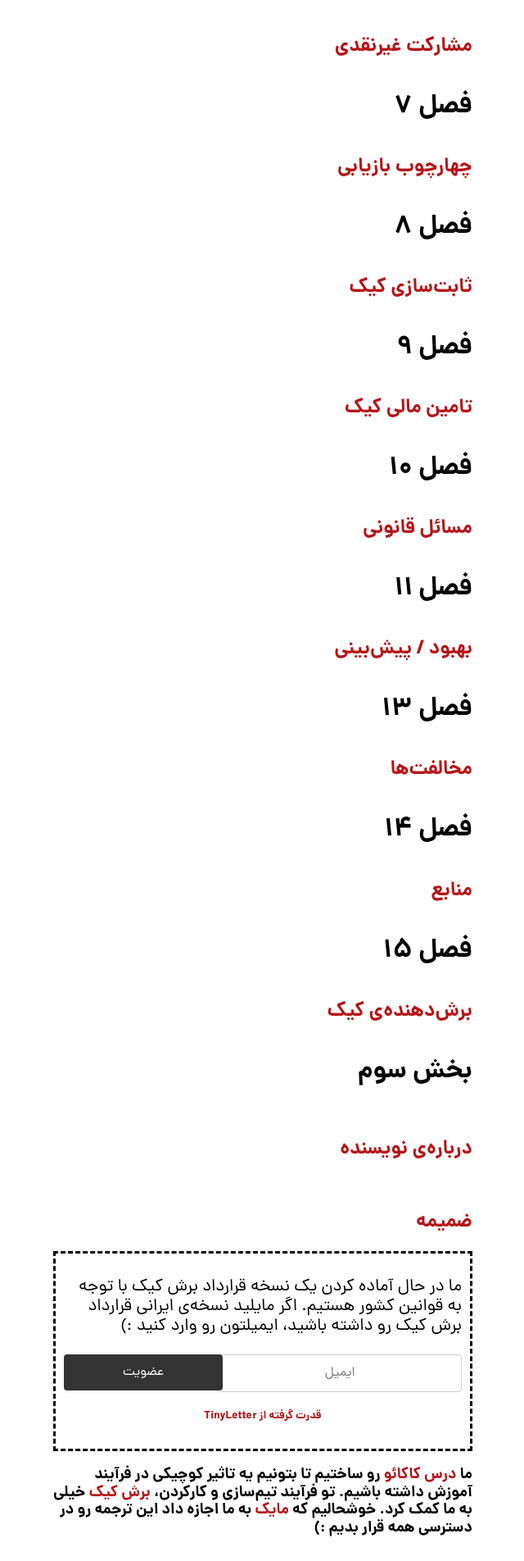
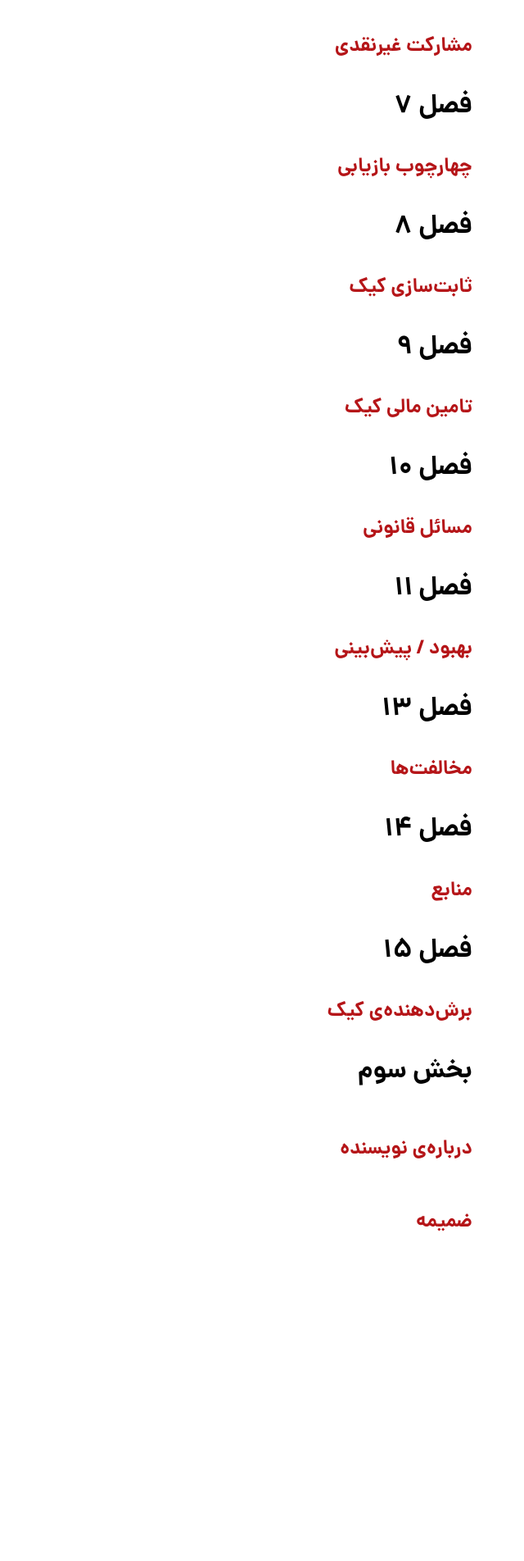
Before and after one commit to KhashayarMirMS/slicing-pie, a Jekyll site: the page built from index.md, in a window 1280 px wide. Shown: the part 1667-3571 px from the top of the page at 82% size, without its empty margins (319-959 px from the left). Built offline with Jekyll 4.4.1, drawn with Linux system fonts in a browser that asks for light colours; nearby versions of some CDN libraries; after the commit the page ends 3203 px from its top, so only the background shows below that.

Commit message:
housekeeping

```diff
--- a/_includes/footer.html
+++ /dev/null
@@ -1,39 +0,0 @@
-<div class="pure-u-1-1">
-
-    <form action="https://tinyletter.com/darskakaoo" method="post" target="popupwindow"
-        onsubmit="window.open('https://tinyletter.com/darskakaoo', 'popupwindow', 'scrollbars=yes,width=800,height=600');return true">
-        <p>
-            <label for="tlemail">
-                ما در حال آماده کردن یک نسخه قرارداد برش کیک با توجه به قوانین کشور هستیم. اگر
-                مایلید نسخه‌ی ایرانی قرارداد برش کیک رو داشته باشید، ایمیلتون رو وارد کنید :)
-            </label>
-        </p>
-        <div class="email-group">
-            <div class="pure-g">
-                <div class="pure-u-1 pure-u-sm-1 pure-u-md-2-3 pure-u-lg-2-3 pure-u-xl-3-5">
-                    <input type="text" name="email" id="tlemail" placeHolder="ایمیل" />
-                    <input type="hidden" value="1" name="embed" />
-                </div>
-                <div class="pure-u-1 pure-u-sm-1 pure-u-md-1-3 pure-u-lg-1-3 pure-u-xl-2-5">
-                    <button class="button" type="submit">عضویت</button>
-                </div>
-            </div>
-        </div>
-        <h5 class="powered-by">
-            <a href="https://tinyletter.com" target="_blank">قدرت گرفته از TinyLetter</a>
-        </h5>
-    </form>
-
-
-    <h3>
-        ما
-        <a href="https://darskakaoo.ir">درس کاکائو</a>
-        رو ساختیم تا بتونیم یه تاثیر کوچیکی در فرآیند آموزش داشته باشیم. تو
-        فرآیند تیم‌سازی و کار‌کردن،
-        <a href="https://slicingpie.com">برش کیک</a>
-        خیلی به ما کمک کرد.
-        خوشحالیم که
-        <a href="https://en.wikipedia.org/wiki/Mike_Moyer">مایک</a>
-        به ما اجازه داد این ترجمه رو در دسترسی همه قرار بدیم :)
-    </h3>
-</div>
--- a/_layouts/chapter.html
+++ b/_layouts/chapter.html
@@ -94,9 +94,6 @@
                             </h2>
                             {% endif %}
                         </div>
-
-
-                        {% include footer.html %}
                     </div>
                 </div>
             </div>
--- a/_layouts/landing.html
+++ b/_layouts/landing.html
@@ -49,8 +49,6 @@
                     </div>
                     {% endfor %}
                     {% endfor %}
-
-                    {% include footer.html %}
                 </div>
             </div>
         </div>
--- a/assets/css/style.css
+++ b/assets/css/style.css
@@ -230,11 +230,3 @@ blockquote {
 	color: #333333;
 	margin-top: 100px;
 }
-.footer {
-	font-weight: 400;
-	font-size: 0.7em;
-	text-align: center;
-	direction: ltr;
-	margin-bottom: 0px;
-	padding-bottom: 0px;
-}
--- a/index.md
+++ b/index.md
@@ -8,8 +8,8 @@ author: نوشته‌ی مایک مویر
 authorLink: https://slicingpie.com/
 
 translator: ترجمه‌ی شهاب حشمت
-translatorLink: https://darskakaoo.ir/
+translatorLink: https://www.linkedin.com/in/shahab-heshmat/
 
 editor: ویرایشِ مهدی خسروی
-editorLink: https://mahdikhosravi.com/
+editorLink: https://www.linkedin.com/in/khosi/
 ---
```
